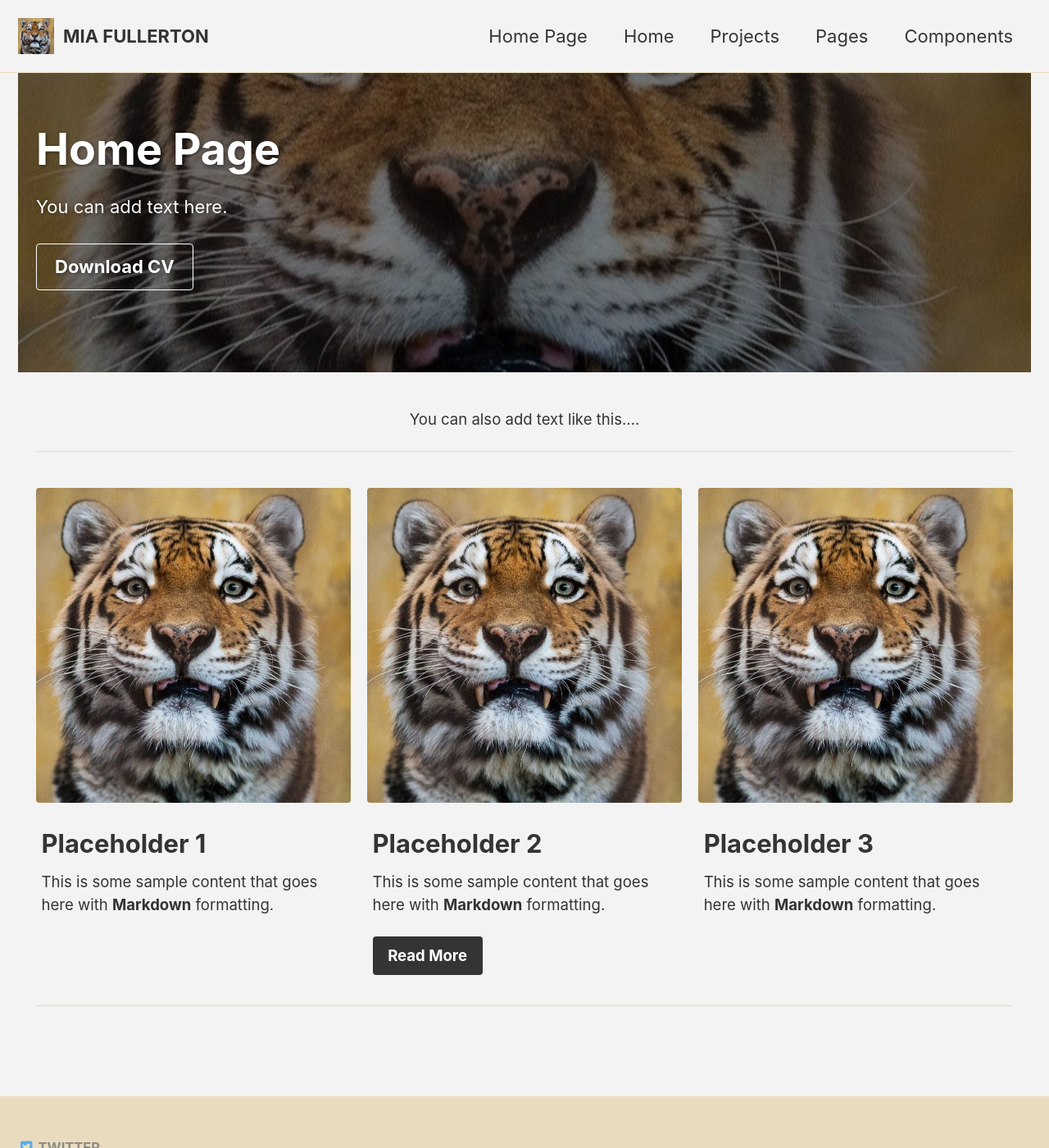
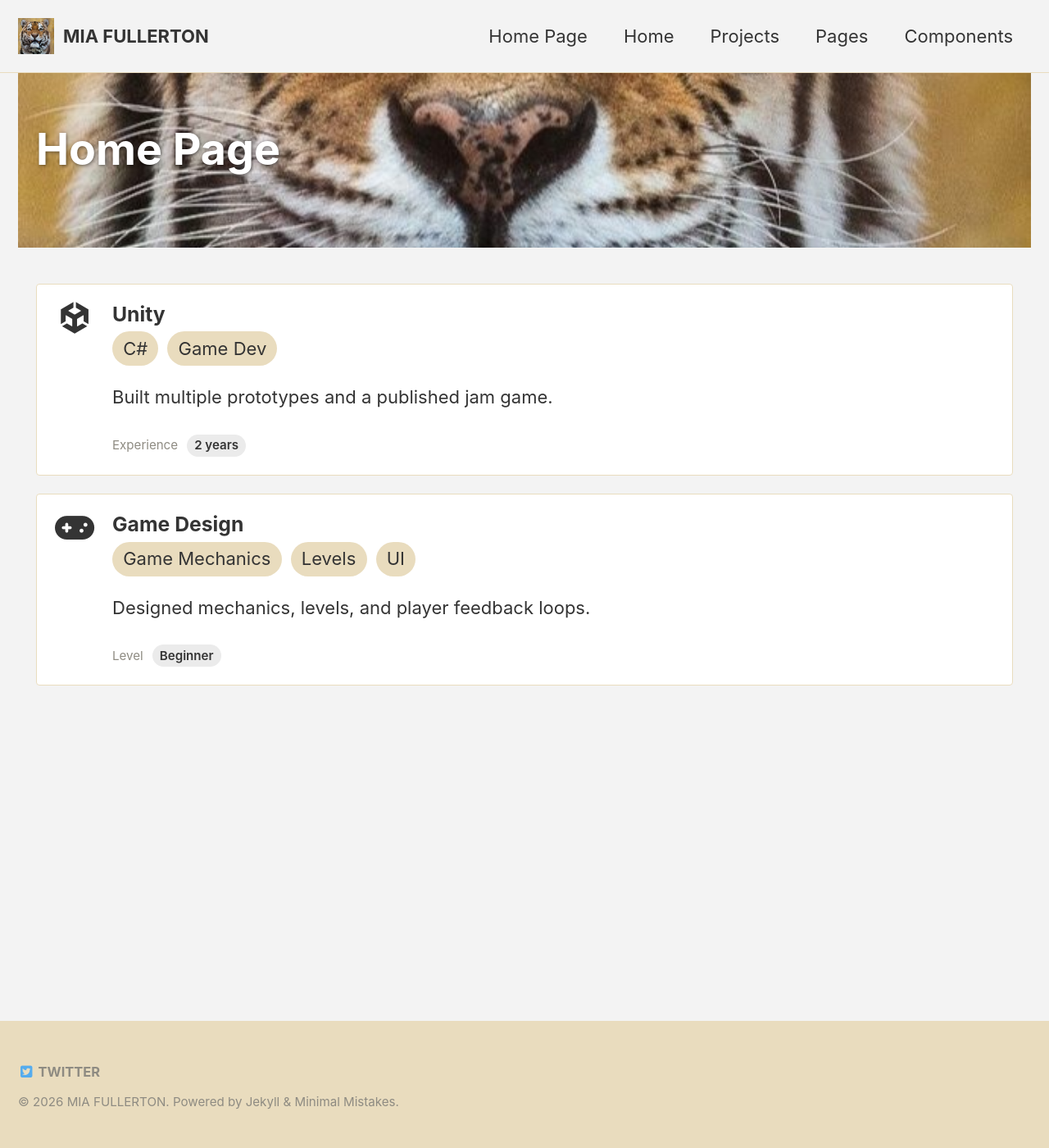
Before and after one commit to Griffsirr/Griffsirr.github.io, a Jekyll site: the page built from _pages/home-page.md, in a window 1280 px wide and 1400 px high. Shown: the whole window at 82% size. Built offline with Jekyll 4.4.1, drawn with Linux system fonts in a browser that asks for light colours.

Commit message:
Update home-page.md

```diff
--- a/_pages/home-page.md
+++ b/_pages/home-page.md
@@ -3,37 +3,19 @@ title: "Home Page"
 layout: splash
 permalink: /home-page/
 header:
-  overlay_color: "#000"
-  overlay_filter: "0.5"
   overlay_image: /assets/images/a8c2c734827e565c4c0a4e99dd3cf184.jpg
-  actions:
-    - label: "Download CV"
-      url: "https://drive.google.com/file/d/1ePqrAcar-abcMBgLCd7uo0HUbZDd929t/preview"
-      target: "_blank"
 
-
-excerpt: "You can add text here."
-intro:
-  - excerpt: 'You can also add text like this....'
-feature_row:
-  - image_path: /assets/images/a8c2c734827e565c4c0a4e99dd3cf184.jpg
-    alt: "placeholder image 1"
-    title: "Placeholder 1"
-    excerpt: "This is some sample content that goes here with **Markdown** formatting."
-  - image_path: /assets/images/a8c2c734827e565c4c0a4e99dd3cf184.jpg
-    alt: "placeholder image 2"
-    title: "Placeholder 2"
-    excerpt: "This is some sample content that goes here with **Markdown** formatting."
-    url: "#test-link"
-    btn_label: "Read More"
-    btn_class: "btn--primary"
-  - image_path: /assets/images/a8c2c734827e565c4c0a4e99dd3cf184.jpg
-    alt: "placeholder image 4"
-    title: "Placeholder 3"
-    excerpt: "This is some sample content that goes here with **Markdown** formatting."
-
+skills:
+  - name: "Unity"
+    icon: "fab fa-fw fa-unity"
+    badges: ["C#", "Game Dev"]
+    text: "Built multiple prototypes and a published jam game."
+    years: 2
+  - name: "Game Design"
+    icon: "fas fa-fw fa-gamepad"
+    badges: ["Game Mechanics", "Levels", "UI"]
+    text: "Designed mechanics, levels, and player feedback loops."
+    level_label: "Beginner"
 ---
 
-{% include feature_row id="intro" type="center" %}
-
-{% include feature_row %}
+{% include skills skills=page.skills %}
```
